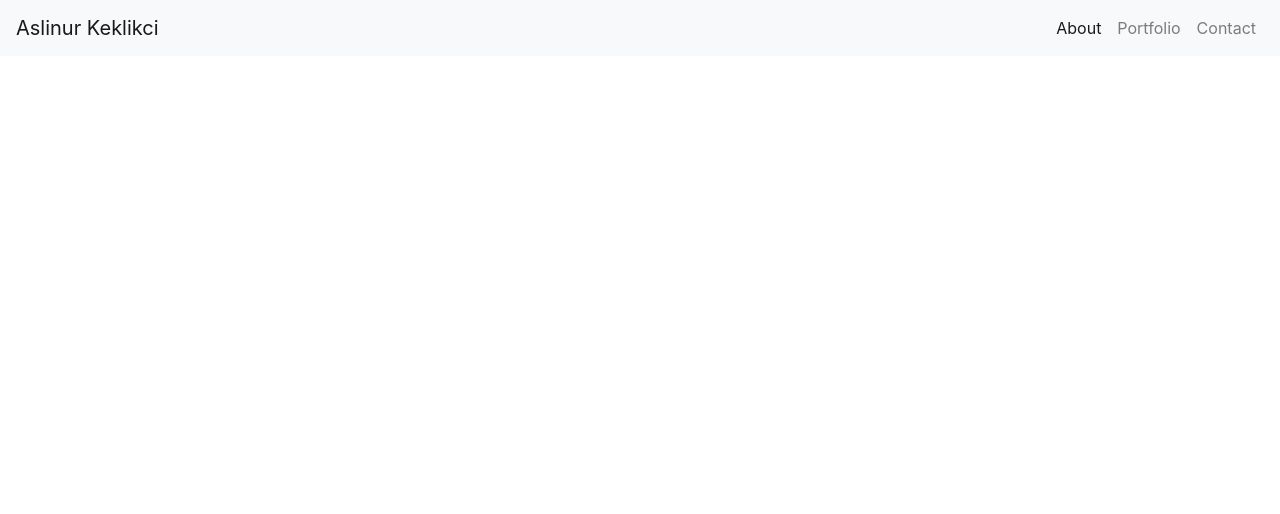
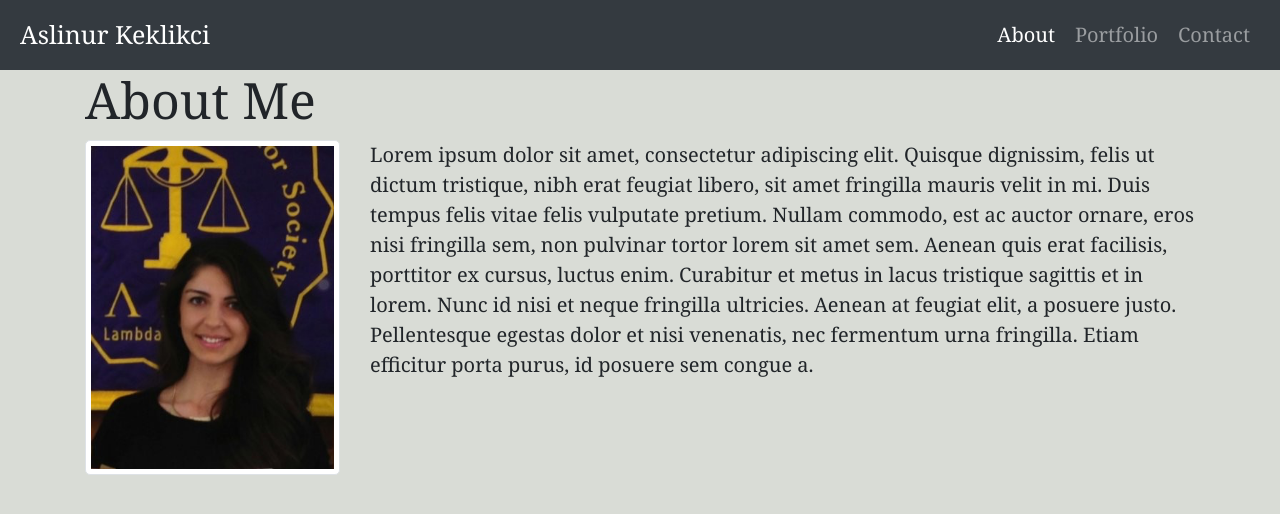
Before and after one commit to AslinurK/Responsive-Portfolio, a plain HTML site: page index.html in a window 1280 px wide. Drawn offline with nearby package versions, Linux system fonts and the light colour scheme.

Commit message:
added styling and pictures

```diff
--- a/index.html
+++ b/index.html
@@ -15,7 +15,7 @@
 <body>
 
     <!-- navbar -->
-    <nav class="navbar navbar-expand-lg navbar-light bg-light">
+    <nav class="navbar navbar-expand-lg navbar-dark bg-dark">
         <!--HOME-->
         <a class="navbar-brand" href="#">Aslinur Keklikci</a>
         <button class="navbar-toggler" type="button" data-toggle="collapse" data-target="#navbarNav" aria-controls="navbarNav" aria-expanded="false" aria-label="Toggle navigation">
@@ -39,15 +39,32 @@
       </nav>
 
 
-    <!-- logo (home button) on the left-->
+    <!-- About Me -->
 
-    <!-- contact link btn-->
-
-    <!-- home link btn-->
-
-    <!-- portfolio link btn-->
-
-    <!-- main -->
+    <div class="container">
+        <div class="row">
+          <div class="col-md-12">
+            <div class="page-header">
+              <h1>About Me</h1>
+            </div>
+            <div class="row">
+              <div class="col-md-3">
+                <img src="./pictures/asli.png" alt="Asli" class="img-thumbnail">
+              </div>
+              <div class="col-md-9">
+                <p>
+                  Lorem ipsum dolor sit amet, consectetur adipiscing elit. Quisque dignissim, felis ut dictum tristique,
+                  nibh erat feugiat libero, sit amet fringilla mauris velit in mi. Duis tempus felis vitae
+                  felis vulputate pretium. Nullam commodo, est ac auctor ornare, eros nisi fringilla sem,
+                  non pulvinar tortor lorem sit amet sem. Aenean quis erat facilisis, porttitor ex cursus,
+                  luctus enim. Curabitur et metus in lacus tristique sagittis et in lorem. Nunc id nisi et
+                  neque fringilla ultricies. Aenean at feugiat elit, a posuere justo. Pellentesque egestas
+                  dolor et nisi venenatis, nec fermentum urna fringilla. Etiam efficitur porta purus, id
+                  posuere sem congue a.
+                </p>
+              </div>
+            </div>
+          </div>
 
     <!-- footer -->
 
--- a/style.css
+++ b/style.css
@@ -0,0 +1,34 @@
+* {
+    box-sizing: border-box;
+    padding: 0;
+    margin: 0;
+    font-family: Cambria, Cochin, Georgia, Times, 'Times New Roman', serif;
+    font-size: 20px;
+
+
+}
+
+body {
+    background-color: #d9dcd6;
+}
+
+ul {
+
+
+  }
+
+  li a:hover {
+    background-color: #555;
+    color: white;
+  }
+
+ .btn {
+     background-color: #555;
+     border: none;
+     color: white;
+     padding: 15px 32px;
+     text-align: center;
+     text-decoration: none;
+     display: inline-block;
+     font-size: 16px;
+ }
```
Also changed, not shown: contact.html (+3 -2 lines), portfolio.html (+33 -5 lines), pictures/asli.png (added), pictures/london.jpg (added), 13 other files.
